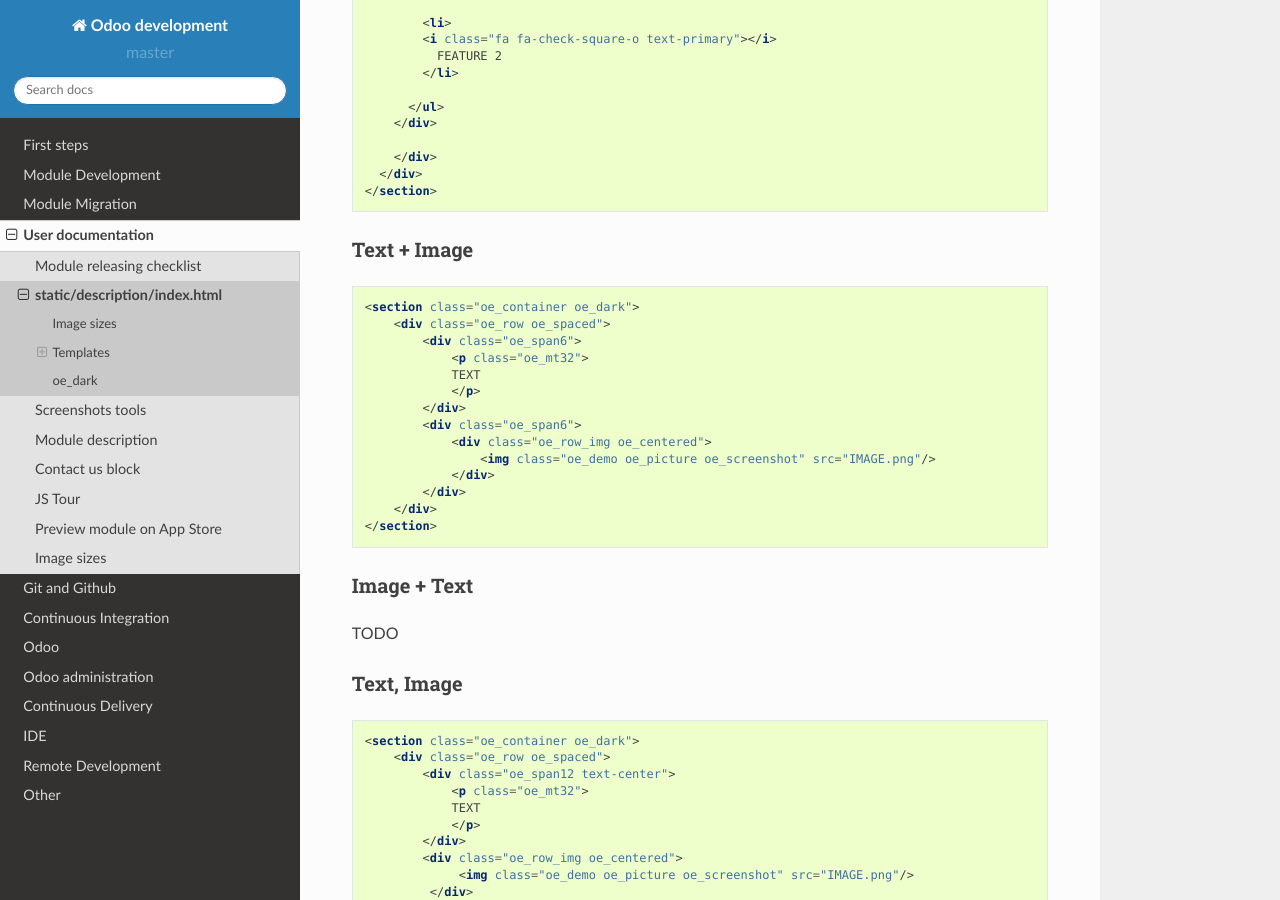
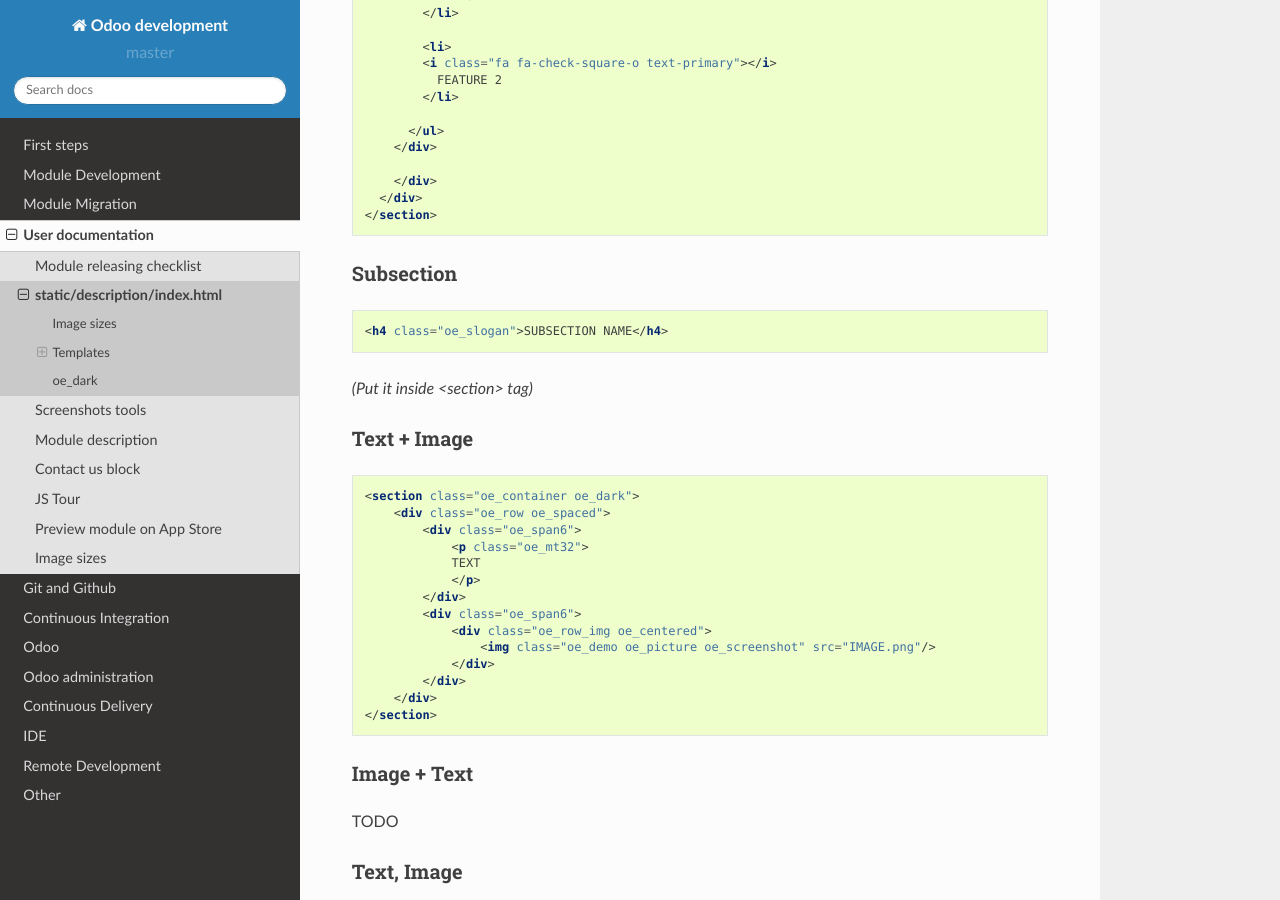
Before and after one commit to itpp-labs/odoo-development, a Sphinx documentation site: the page built from docs/description/index.html.rst, in a window 1280 px wide and 900 px high, scrolled down 1061 px. Built offline with Sphinx 7.4.7 and the Read the Docs theme 2.0.0, drawn with Linux system fonts in a browser that asks for light colours; pages that are not in the unit, such as notebooks, are missing from menus.

Commit message:
add ----subsection---- template

```diff
--- a/docs/description/index.html.rst
+++ b/docs/description/index.html.rst
@@ -56,6 +56,14 @@
       </div>
     </section>
 
+Subsection
+----------
+
+.. code-block:: html
+
+    <h4 class="oe_slogan">SUBSECTION NAME</h4>
+
+*(Put it inside <section> tag)*
 
 Text + Image
 ------------
```
